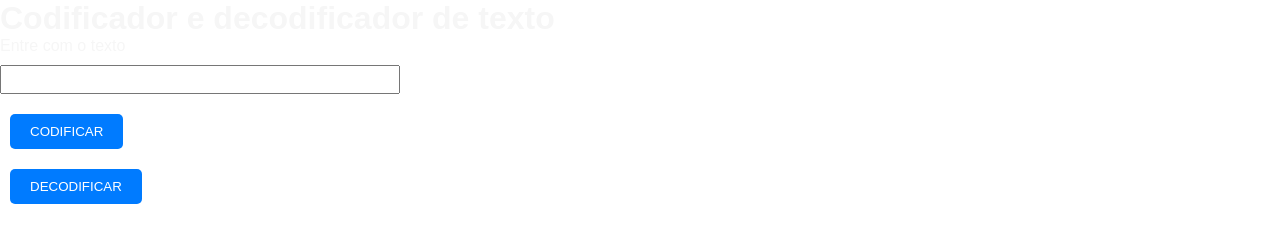
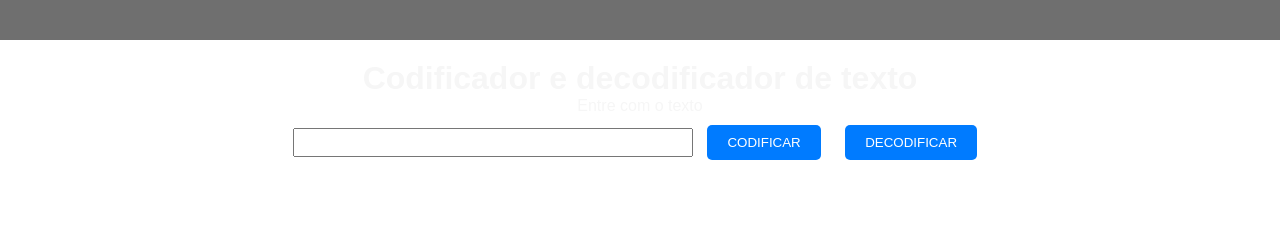
Before and after one commit to 0t4v14n0/Sprint-01-Construa-um-decodificador-de-texto-com-Javascript, a plain HTML site: page spring01.html in a window 1280 px wide. Drawn offline with Linux system fonts and the light colour scheme.

Commit message:
Update spring01.html

```diff
--- a/spring01.html
+++ b/spring01.html
@@ -1,30 +1,27 @@
 <!DOCTYPE html>
-<html lang="en">
+<html lang="pt-br">
 <head>
   <meta charset="UTF-8">
+  <meta http-equiv="X-UA-Compatible" content="IE=edge">
   <meta name="viewport" content="width=device-width, initial-scale=1.0">
-  <title>Codificador e decodificador</title>
+  <title>Challenge ONE Iniciante em Programação</title>
   <link rel="stylesheet" href="style.css">
 </head>
 <body>
 
-    <div class="container">
-        <div class="container__conteudo">
-            <div class="container__informacoes">
-                <div class="container__texto">
-                    <h1>Codificador e decodificador de texto</h1>
-                    <p>Entre com o texto</p>
-                </div>
-                <input type="text" id="texto">
-                <div class="codificador container__botoes">
-                    <button onclick="codificador()">CODIFICAR</button>
-                </div>
-                <div class="chute container__botoes">
-                    <button onclick="decodificador()">DECODIFICAR</button>
-                </div>
-            </div>
-        </div>
-    </div>
+    <header></header>
+
+    <main>
+        <h1>Codificador e decodificador de texto</h1>
+        <p>Entre com o texto</p>
+        <input type="text" id="texto">
+        <button onclick="codificador()">CODIFICAR</button>
+        <button onclick="decodificador()">DECODIFICAR</button>
+    </main>
+
+    <footer id = footer>
+
+    </footer>
 
     <script src="codificador.js" defer></script>
 
```
